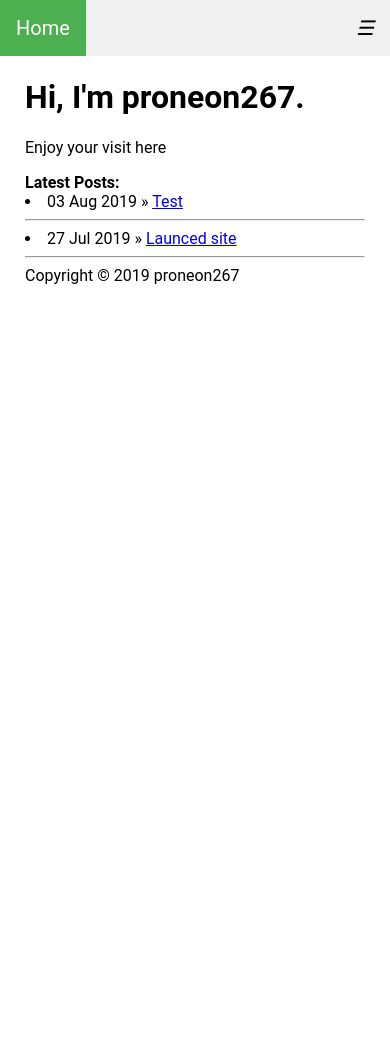
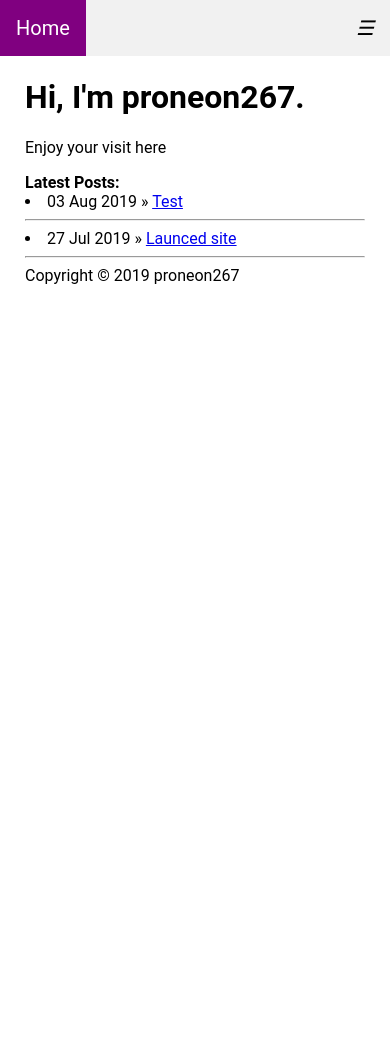
Before and after one commit to proneon267/proneon267.github.io, a Jekyll site: the page built from index.html, in a window 390 px wide. Built offline with Jekyll 4.4.1, drawn with Linux system fonts in a browser that asks for light colours.

Commit message:
Update default.html

```diff
--- a/_layouts/default.html
+++ b/_layouts/default.html
@@ -82,6 +82,9 @@
 		    .latest {
 			    width: 100%;
 		    }
+                    #home {
+             background-color: purple;
+         }
 	    }
     </style>
 	<script>
```
